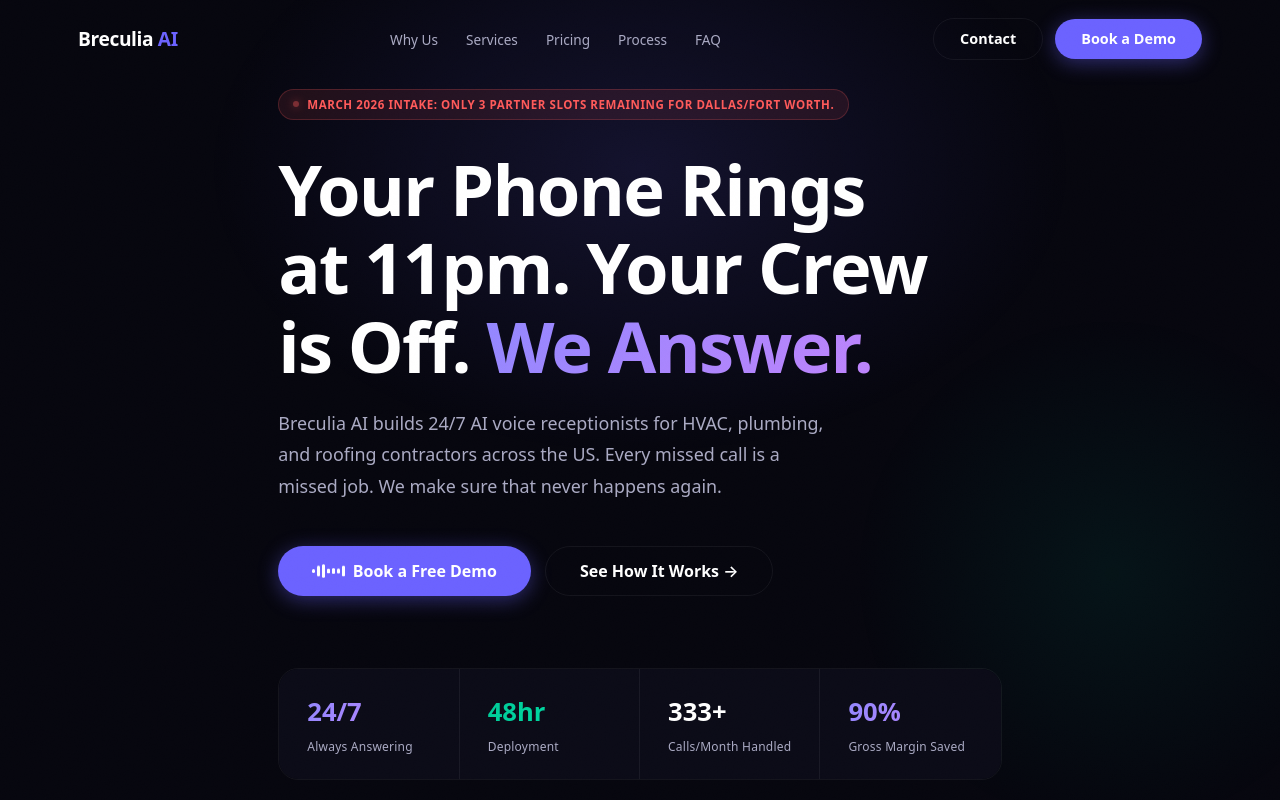
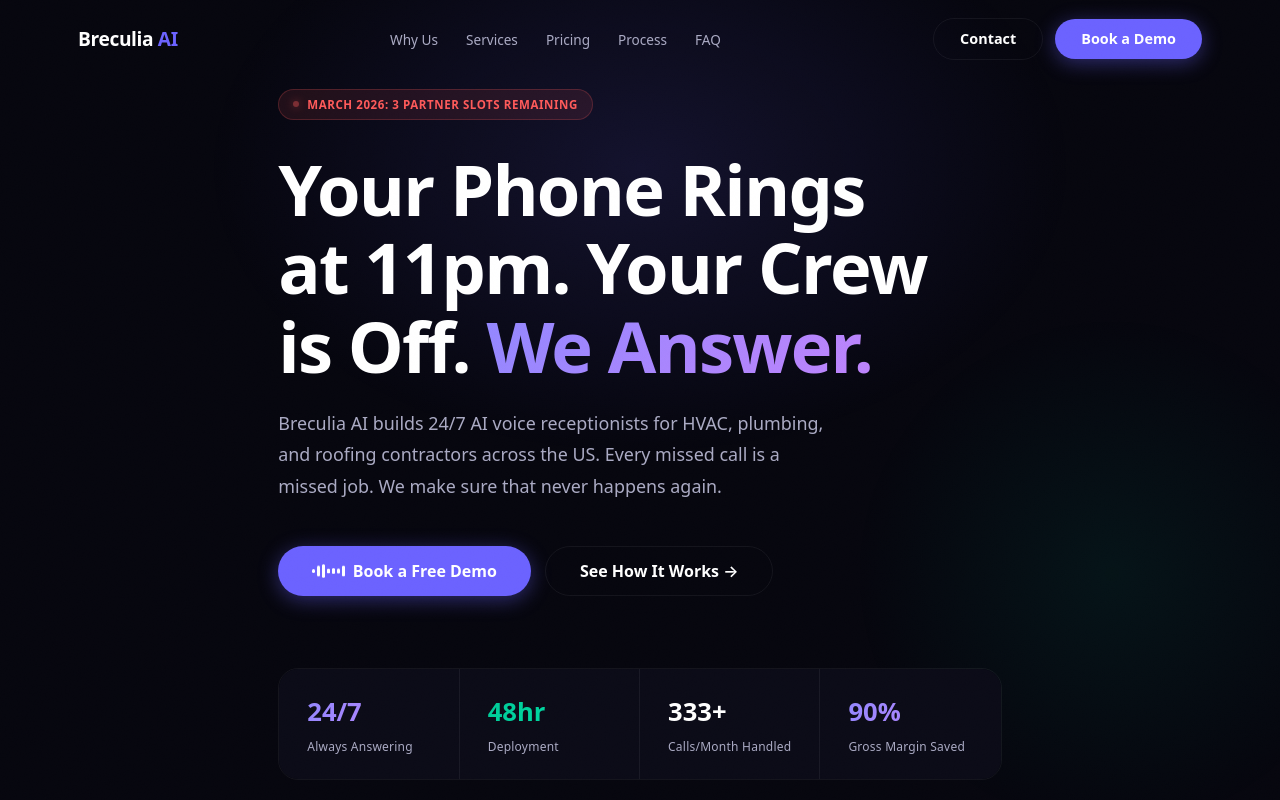
Before and after one commit to RisheS26/breculia-ai, a plain HTML site: page index.html in a window 1280 px wide. Shown: the top 800 px of the page. Drawn offline with Linux system fonts and the light colour scheme.

Commit message:
Update badge text for March 2026 intake

```diff
--- a/index.html
+++ b/index.html
@@ -1106,7 +1106,7 @@
   <div class="wrap">
     <div class="hero-content">
       <div class="hero-badge">
-        <span class="badge badge-r"><span class="dot"></span>MARCH 2026 INTAKE: Only 3 Partner Slots Remaining for Dallas/Fort Worth.</span>
+        <span class="badge badge-r"><span class="dot"></span>March 2026: 3 Partner Slots Remaining</span>
       </div>
       <h1 id="hero-heading">Your Phone Rings<br />at 11pm. Your Crew<br />is Off. <span class="grad-p">We Answer.</span></h1>
       <p class="hero-sub">Breculia AI builds 24/7 AI voice receptionists for HVAC, plumbing, and roofing contractors across the US. Every missed call is a missed job. We make sure that never happens again.</p>
```
